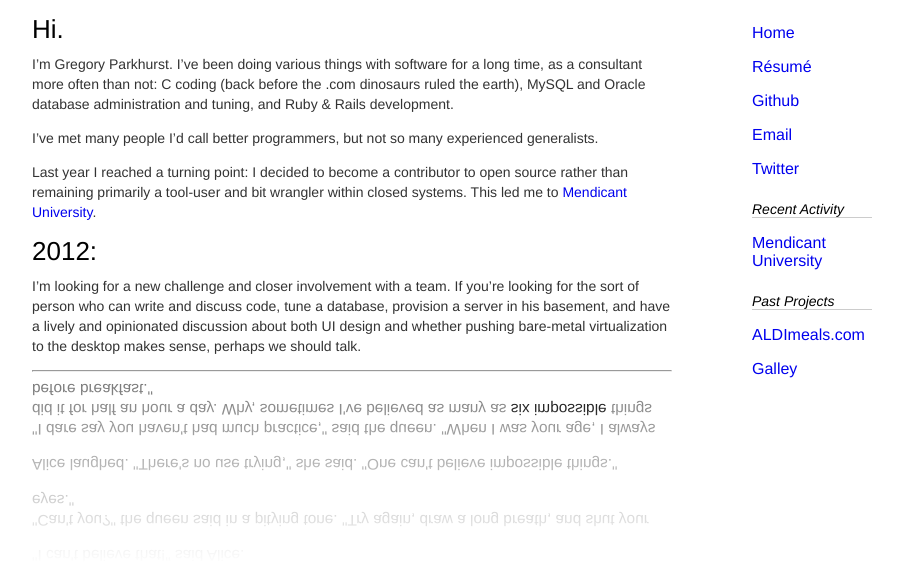
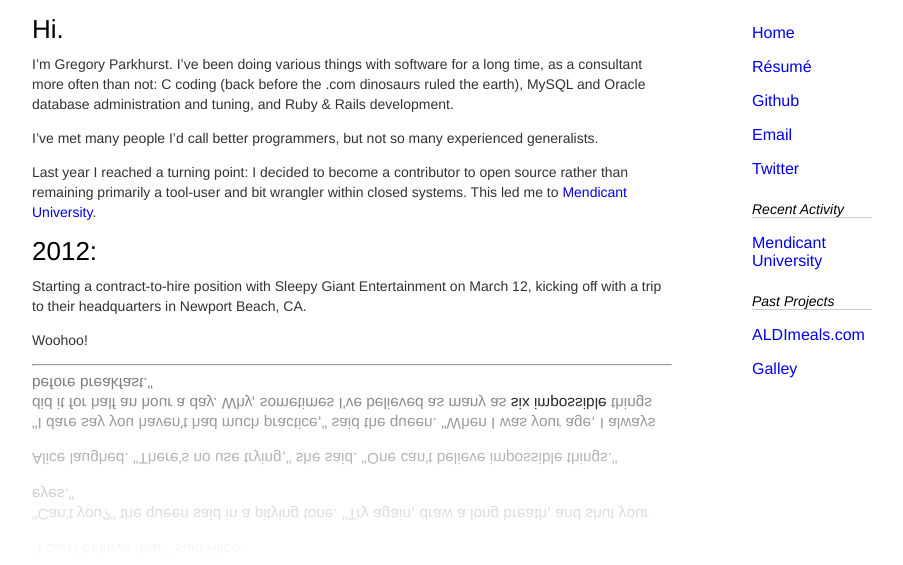
Before and after one commit to gjp/gjp.github.com, a Jekyll site: the page built from index.md, in a window 1280 px wide. Shown: the top 565 px of the page, without its empty margins (208-1111 px from the left). Built offline with Jekyll 4.4.1, drawn with Linux system fonts in a browser that asks for light colours; some web fonts are replaced; Markdown is read by kramdown in place of the engine named in the settings.

Commit message:
update homepage

```diff
--- a/index.md
+++ b/index.md
@@ -19,11 +19,10 @@ remaining primarily a tool-user and bit wrangler within closed systems. This led
 
 # 2012:
 
-I'm looking for a new challenge and closer involvement with a team.
-If you're looking for the sort of person who can write and discuss code, tune a database,
-provision a server in his basement, and have a lively and opinionated discussion
-about both UI design and whether pushing bare-metal virtualization to the desktop makes sense,
-perhaps we should talk.
+Starting a contract-to-hire position with Sleepy Giant Entertainment on March 12,
+kicking off with a trip to their headquarters in Newport Beach, CA.
+
+Woohoo!
 
 ---
 
```
